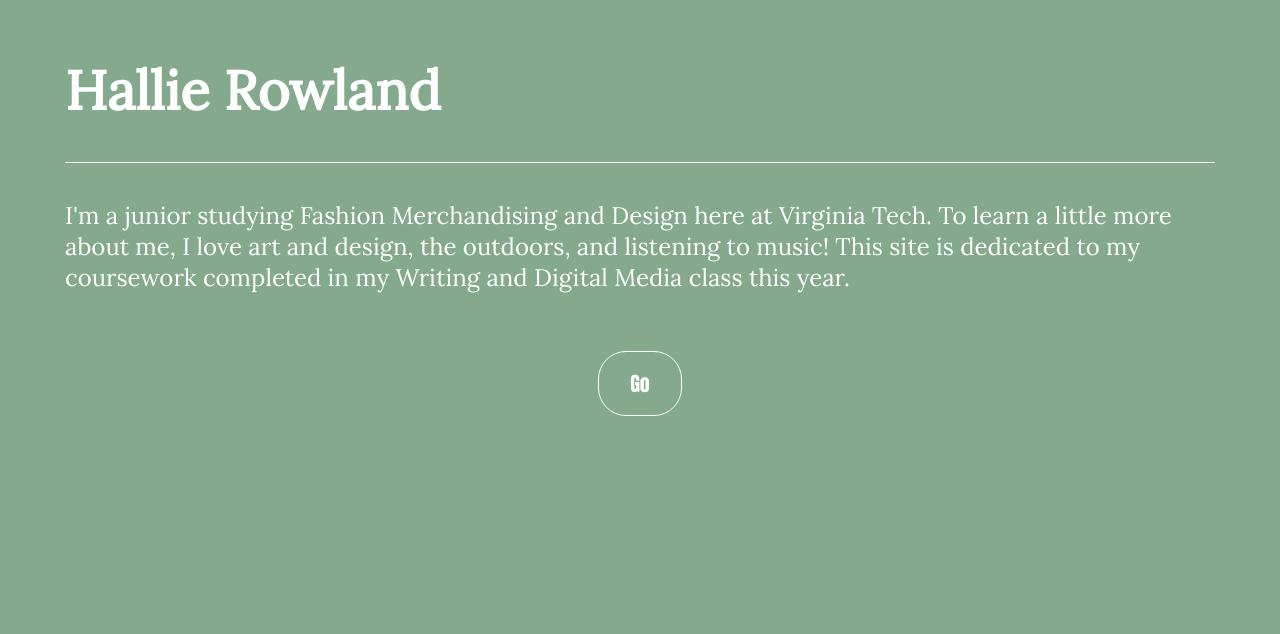
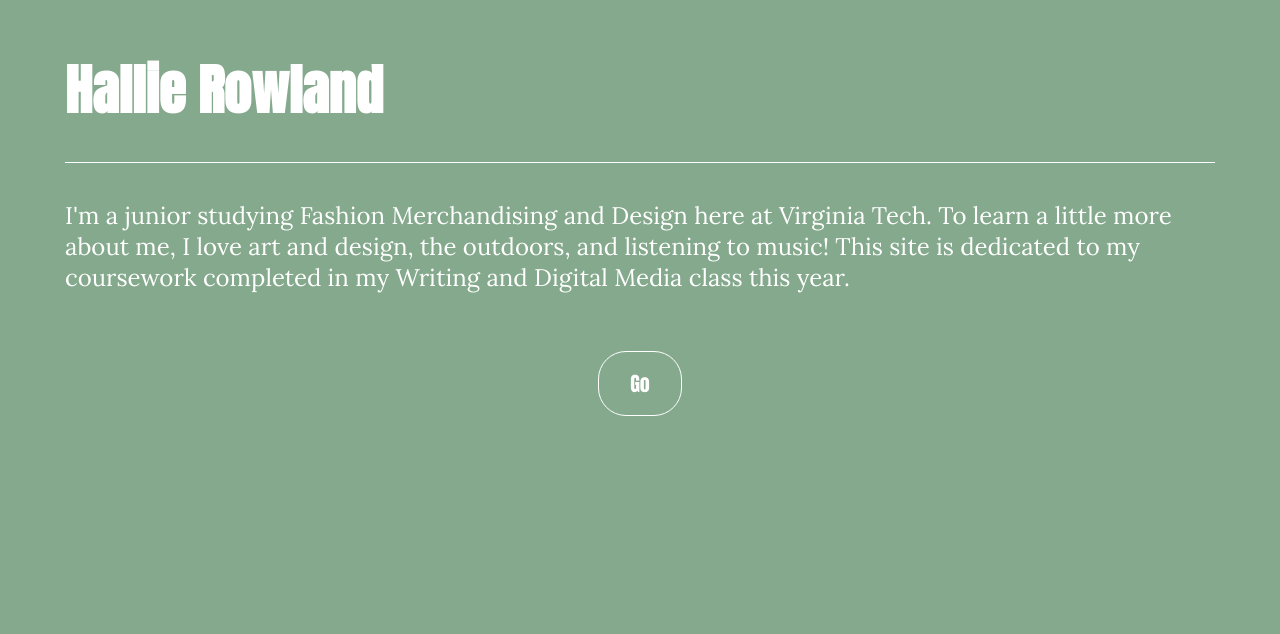
Before and after one commit to hallierowland/hallierowland.github.io, a plain HTML site: page index.html in a window 1280 px wide. Shown: the part 166-800 px from the top of the page. Drawn offline with Linux system fonts and the light colour scheme.

Commit message:
Update style.css

```diff
--- a/css/style.css
+++ b/css/style.css
@@ -29,7 +29,7 @@ main {
   align-content: center;
 }
 h1 {
-  font-family: 'Lora', serif;
+  font-family: 'Anton', serif;
   font-size: calc(1em + 3vw);
   padding-bottom: .67em;
   border-bottom: 1px solid;
```
